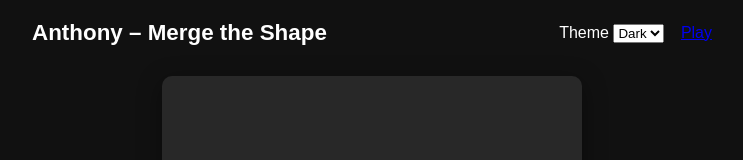
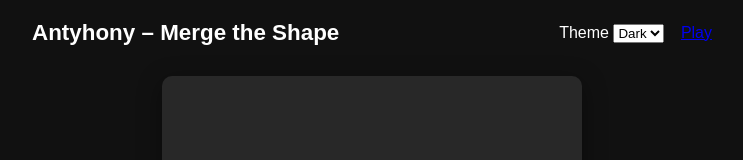
Before and after one commit to MrTony13/antyhony-static-website1, a plain HTML site: page index.html in a window 1280 px wide. Shown: the top 160 px of the page, without its empty margins (268-1011 px from the left). Drawn offline with Linux system fonts and the light colour scheme; files whose address does not match are found by name.

Commit message:
Update index.html

```diff
--- a/index.html
+++ b/index.html
@@ -9,7 +9,7 @@
 <body data-theme="dark">
   <div id="game-container">
     <header>
-      <h1>Anthony – Merge the Shape</h1>
+      <h1>Antyhony – Merge the Shape</h1>
       <div id="merge">
         <label for="themeToggle">Theme</label>
         <select id="themeToggle" aria-label="Theme toggle">
```
